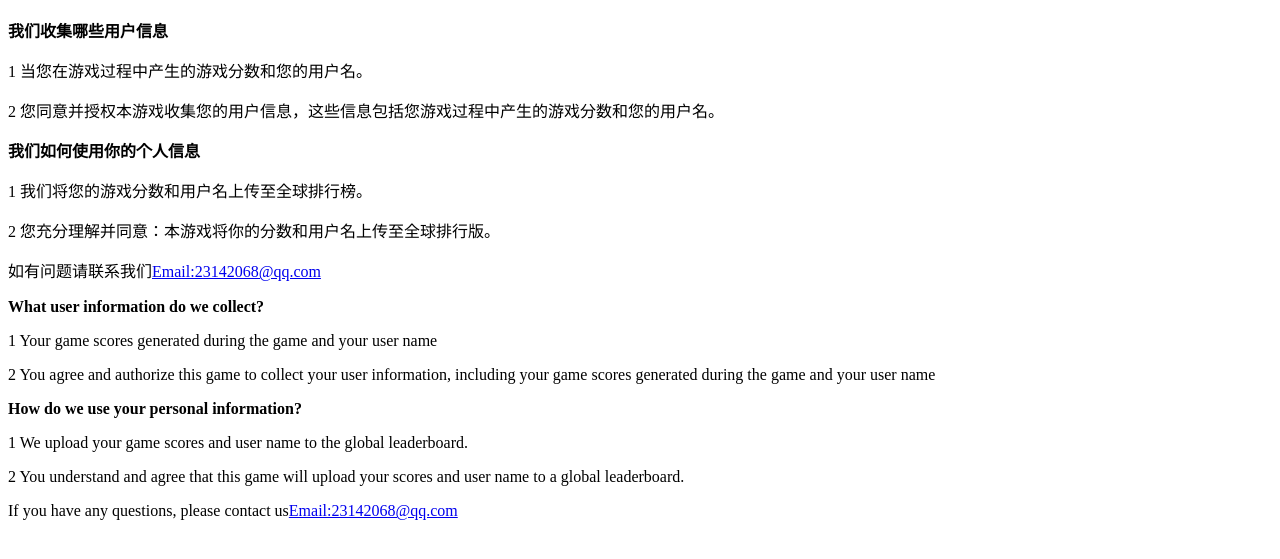
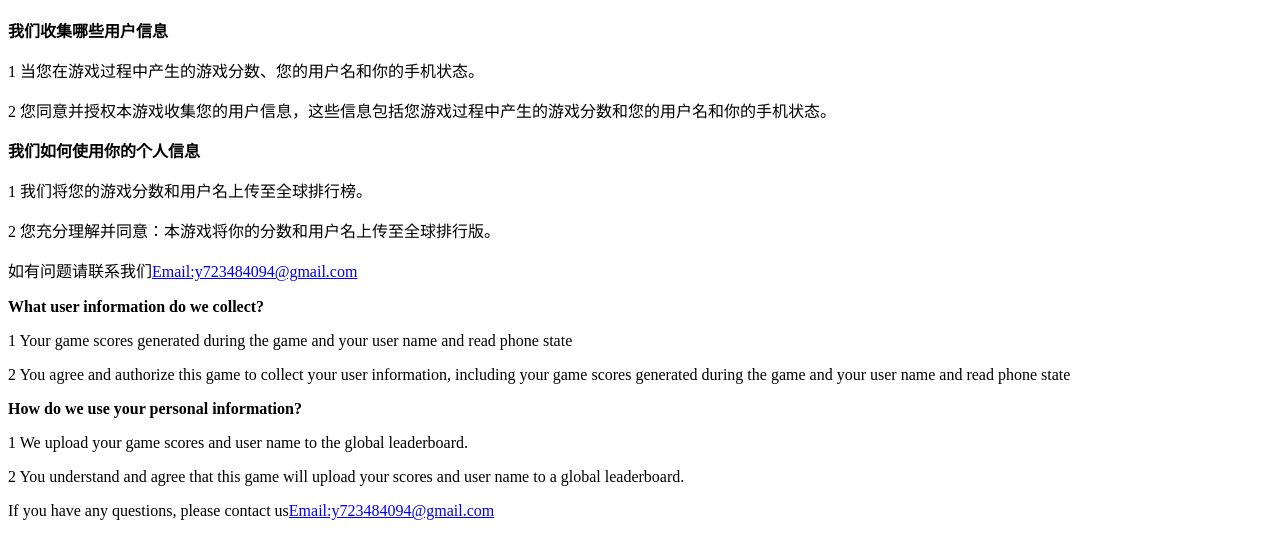
Before and after one commit to soy-wang/PrivacyPolicy, a plain HTML site: page index.html in a window 1280 px wide. Shown: the part 57-616 px from the top of the page. Drawn offline with Linux system fonts and the light colour scheme.

Commit message:
demo
demo

```diff
--- a/index.html
+++ b/index.html
@@ -1,27 +1,27 @@
 <div class="col-md-4 text-center"><h1>隐私政策 Privacy Policy</h1></div>
             <div class="block-sub">
                 <p class="text-lead"><b>我们收集哪些用户信息</b></p>
-                <p>1 当您在游戏过程中产生的游戏分数和您的用户名。</p>
-                <p>2 您同意并授权本游戏收集您的用户信息，这些信息包括您游戏过程中产生的游戏分数和您的用户名。</p>
+                <p>1 当您在游戏过程中产生的游戏分数、您的用户名和你的手机状态。</p>
+                <p>2 您同意并授权本游戏收集您的用户信息，这些信息包括您游戏过程中产生的游戏分数和您的用户名和你的手机状态。</p>
             </div>
 
             <div class="block-sub">
                 <p class="text-lead"><b>我们如何使用你的个人信息</b></p>
                 <p>1 我们将您的游戏分数和用户名上传至全球排行榜。</p>
                 <p>2 您充分理解并同意：本游戏将你的分数和用户名上传至全球排行版。</p>
-                <p class="text-lead">如有问题请联系我们<a href="mailto:23142068@qq.com">Email:23142068@qq.com</a></p>
+                <p class="text-lead">如有问题请联系我们<a href="mailto:y723484094@gmail.com">Email:y723484094@gmail.com</a></p>
             </div>
 
 
             <div class="block-sub">
                 <p class="text-lead"><b>What user information do we collect?</b></p>
-                <p>1 Your game scores generated during the game and your user name</p>
-                <p>2 You agree and authorize this game to collect your user information, including your game scores generated during the game and your user name</p>
+                <p>1 Your game scores generated during the game and your user name and read phone state</p>
+                <p>2 You agree and authorize this game to collect your user information, including your game scores generated during the game and your user name and read phone state</p>
             </div>
 
             <div class="block-sub">
                 <p class="text-lead"><b>How do we use your personal information?</b></p>
                 <p>1 We upload your game scores and user name to the global leaderboard.</p>
                 <p>2 You understand and agree that this game will upload your scores and user name to a global leaderboard.</p>
-                <p class="text-lead">If you have any questions, please contact us<a href="mailto:23142068@qq.com">Email:23142068@qq.com</a></p>
+                <p class="text-lead">If you have any questions, please contact us<a href="mailto:y723484094@gmail.com">Email:y723484094@gmail.com</a></p>
             </div>
```
